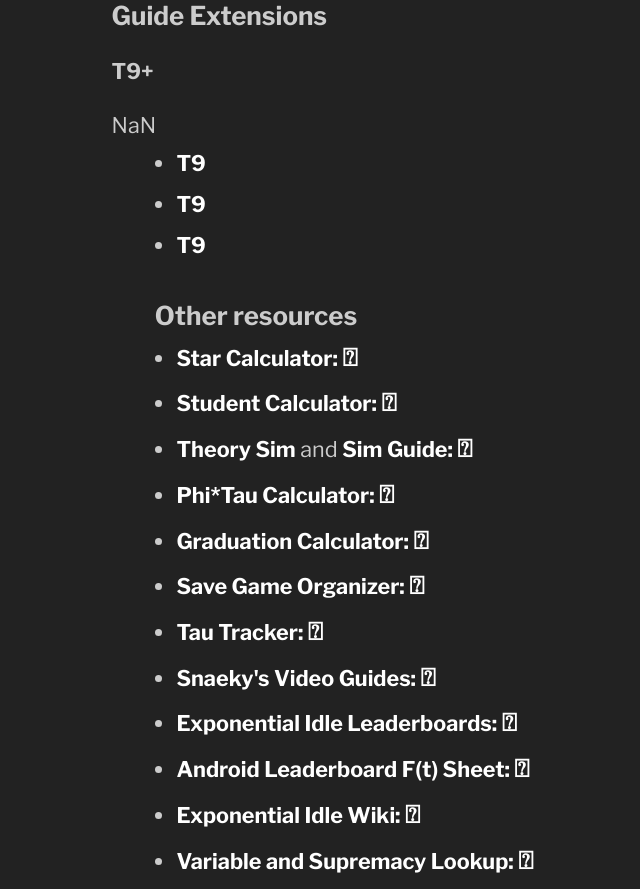
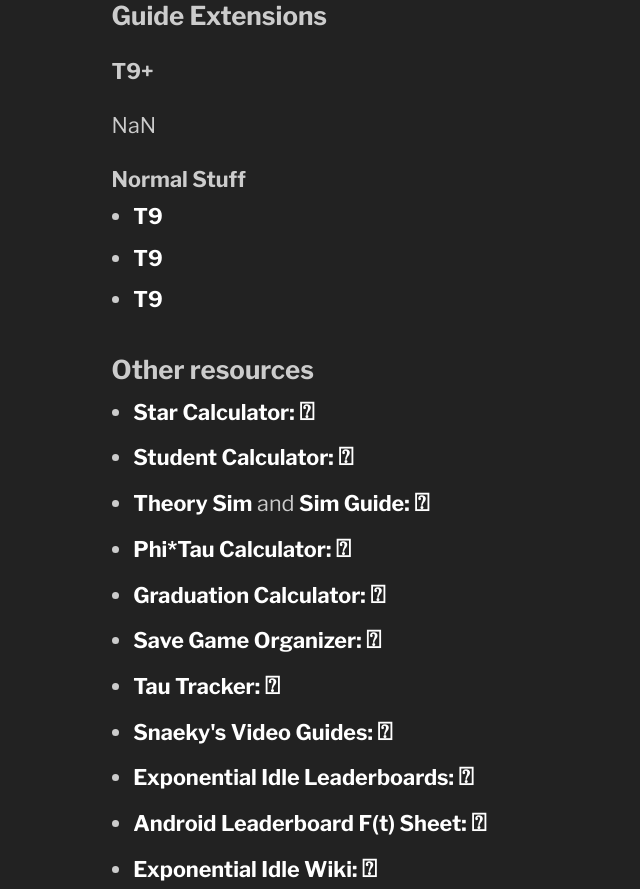
Before and after one commit to exponential-idle-guides/exponential-idle-guides, an Eleventy site: page src/view/index.njk in a window 1280 px wide. Shown: the part 987-1876 px from the top of the page, without its empty margins (166-806 px from the left). Built offline with nearby package versions, Linux system fonts and the light colour scheme; Eleventy itself is replaced by a stand-in of ours; files that its build step writes are made by us from their sources; what eleventy-plugin-toc, hyphenation.en-gb, hypher, jsdom would draw is missing.

Commit message:
Update index.njk

```diff
--- a/src/view/index.njk
+++ b/src/view/index.njk
@@ -21,7 +21,7 @@
       </li>
       {% endif %}
     {%- endfor -%}
-  <ul>
+  </ul>
 {% endmacro %}
 
 {% block title %}
@@ -58,7 +58,7 @@
 
   <h4>T9+</h4>
   {{ list('T9') }}
-
+  <h5>Normal Stuff</h5>
   <ul>
     {%- for post in collections.extensions -%}
       <li>
```
